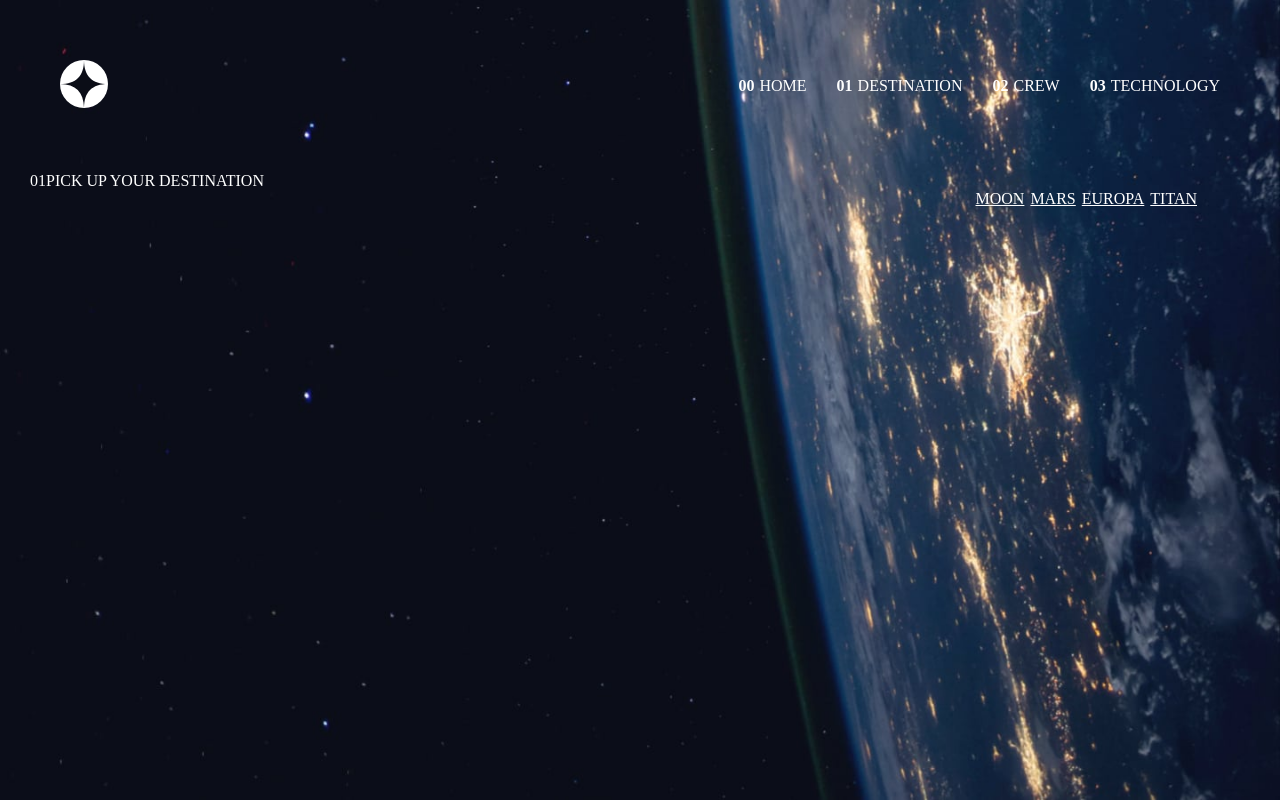
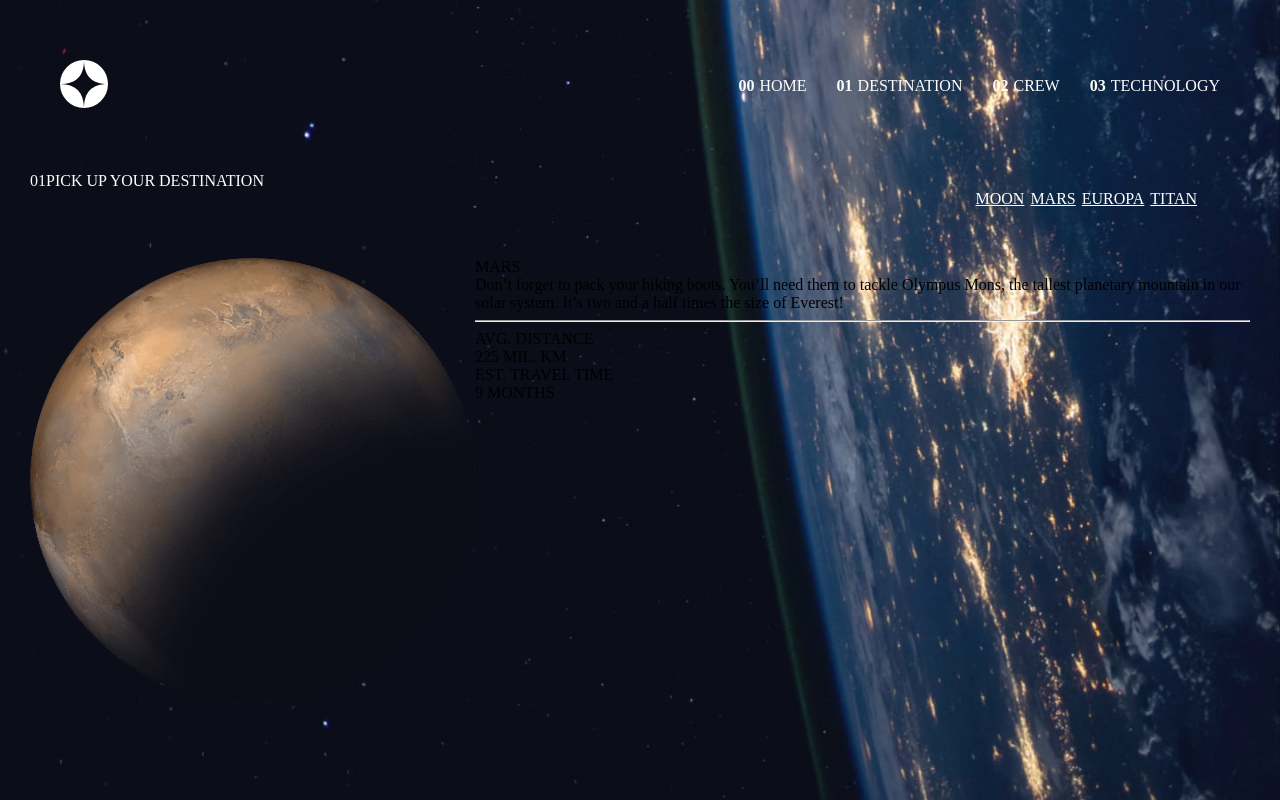
Before and after one commit to Youssef5107/Space-Tourism-React, a Next.js app: page /Destination/Mars in a window 1280 px wide. Built offline with nearby package versions, Linux system fonts and the light colour scheme.

Commit message:
add mars page

```diff
--- a/app/Destination/Mars/page.tsx
+++ b/app/Destination/Mars/page.tsx
@@ -1,4 +1,38 @@
+import styles from "../page.module.css"
+
+
 function Mars(){
+    return(
+        <>
+            <img src="/assets/destination/image-mars.png" alt="" />
+            <div className={styles.pageMainContentArea}>
+                <div>
+                    <div className={styles.mainContentTitle}>MARS</div>
+                    <div className={styles.mainContent}>
+                        Don’t forget to pack your hiking boots.
+                        You’ll need them to tackle Olympus Mons,
+                        the tallest planetary mountain in our solar system.
+                        It’s two and a half times the size of Everest!
+                    </div>
+                    <hr/>
+                    <div className={styles.infoArea}>
+                        <div className={styles.distanceInfoArea}>
+                            <div className={styles.avgDistance}>AVG. DISTANCE</div>
+                            <div className={styles.distance}>225 MIL. KM</div>
+                        </div>
+                        <div className={styles.timeInfoArea}>
+                            <div>
+                                <div className={styles.estTime}>EST. TRAVEL TIME</div>
+                                <div className={styles.time}>9 MONTHS</div>
+                            </div>
+                        </div>
+                    </div>
+                </div>
+            </div>
+        </>
+
+    );
+
 
 }
 
```
